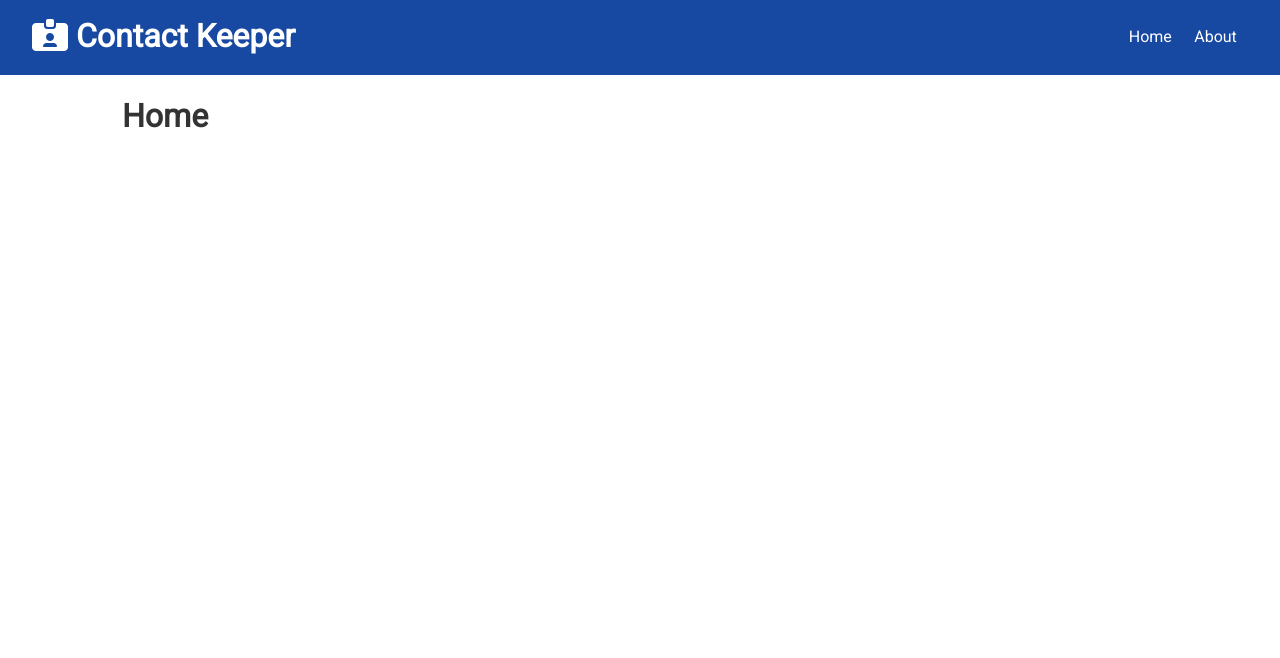
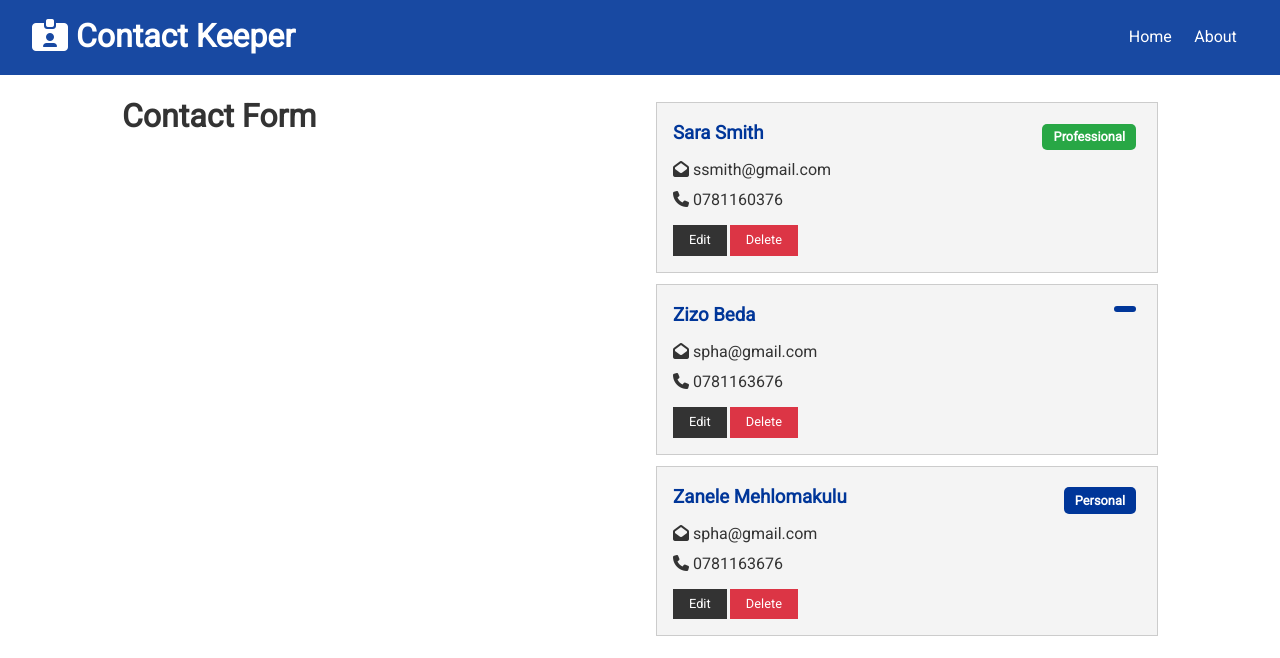
Before and after one commit to Spha88/contactkeeper, a React (Create React App) app in the folder client/: page / in a window 1280 px wide. Shown: the top 658 px of the page. Built offline with nearby package versions, Linux system fonts and the light colour scheme.

Commit message:
add contact and contactItem components

```diff
--- a/client/src/App.js
+++ b/client/src/App.js
@@ -3,10 +3,13 @@
 import Navbar from './components/layout/Navbar';
 import Home from './components/pages/Home';
 import About from './components/pages/About';
+
+import ContactState from './context/contact/ContactState';
 import './App.css';
 
 const App = () => {
    return (
+      <ContactState>
          <Router>
             <Fragment>
                <Navbar />
@@ -18,6 +21,7 @@
                </div>
             </Fragment>
          </Router>
+      </ContactState>
    );
 };
 
--- /dev/null
+++ b/client/src/components/contacts/ContactItem.js
@@ -0,0 +1,44 @@
+import React from 'react';
+import PropTypes from 'prop-types';
+
+const ContactItem = ({ contact }) => {
+   const { id, name, email, phone, type } = contact;
+   return (
+      <div className='card bg-light'>
+         <h3 className='text-primary text-left'>
+            {name}{' '}
+            <span
+               style={{ float: 'right' }}
+               className={
+                  'badge ' +
+                  (type === 'professional' ? 'badge-success' : 'badge-primary')
+               }
+            >
+               {type.charAt(0).toUpperCase() + type.slice(1)}
+            </span>
+         </h3>
+         <ul className='list'>
+            {email && (
+               <li>
+                  <i className='fas fa-envelope-open'></i> {email}
+               </li>
+            )}
+            {phone && (
+               <li>
+                  <i className='fas fa-phone'></i> {phone}
+               </li>
+            )}
+         </ul>
+         <p>
+            <button className='btn btn-dark btn-sm'>Edit</button>
+            <button className='btn btn-danger btn-sm'>Delete</button>
+         </p>
+      </div>
+   );
+};
+
+ContactItem.propTypes = {
+   contact: PropTypes.object.isRequired,
+};
+
+export default ContactItem;
--- /dev/null
+++ b/client/src/components/contacts/Contacts.js
@@ -0,0 +1,18 @@
+import React, { Fragment, useContext } from 'react';
+import ContactItem from './ContactItem';
+import ContactContext from '../../context/contact/contactContext';
+
+const Contacts = () => {
+   const contactContext = useContext(ContactContext);
+   const { contacts } = contactContext;
+
+   return (
+      <Fragment>
+         {contacts.map(contact => (
+            <ContactItem contact={contact} key={contact.id} />
+         ))}
+      </Fragment>
+   );
+};
+
+export default Contacts;
--- a/client/src/components/pages/Home.js
+++ b/client/src/components/pages/Home.js
@@ -1,9 +1,15 @@
 import React from 'react';
+import Contacts from '../contacts/Contacts';
 
 const Home = () => {
    return (
-      <div>
-         <h1>Home</h1>
+      <div className='grid-2'>
+         <div>
+            <h1>Contact Form</h1>
+         </div>
+         <div>
+            <Contacts />
+         </div>
       </div>
    );
 };
--- /dev/null
+++ b/client/src/context/contact/ContactState.js
@@ -0,0 +1,60 @@
+import React, { useReducer } from 'react';
+import uuid from 'uuid';
+import ContactContext from './contactContext';
+import contactReducer from './contactReducer';
+import * as actionTypes from '../types';
+
+const ContactState = props => {
+   // State
+   const initialState = {
+      contacts: [
+         {
+            type: 'professional',
+            id: 1,
+            name: 'Sara Smith',
+            email: 'ssmith@gmail.com',
+            phone: '0781160376',
+         },
+         {
+            type: '',
+            id: 2,
+            name: 'Zizo Beda',
+            email: 'spha@gmail.com',
+            phone: '0781163676',
+         },
+         {
+            type: 'personal',
+            id: 3,
+            name: 'Zanele Mehlomakulu',
+            email: 'spha@gmail.com',
+            phone: '0781163676',
+         },
+      ],
+   };
+
+   const [state, dispatch] = useReducer(contactReducer, initialState);
+
+   // Add contact
+
+   // Delete contact
+
+   // Set current contact
+
+   // Update contact
+
+   // Filter contacts
+
+   // Clear Filter
+
+   return (
+      <ContactContext.Provider
+         value={{
+            contacts: state.contacts,
+         }}
+      >
+         {props.children}
+      </ContactContext.Provider>
+   );
+};
+
+export default ContactState;
--- /dev/null
+++ b/client/src/context/contact/contactContext.js
@@ -0,0 +1,5 @@
+import { createContext } from 'react';
+
+const contactContext = createContext();
+
+export default contactContext;
--- /dev/null
+++ b/client/src/context/types.js
@@ -0,0 +1,9 @@
+export const ADD_CONTACT = 'ADD_CONTACT';
+export const DELETE_CONTACT = 'DELETE_CONTACT';
+export const SET_CURRENT = 'SET_CURRENT';
+export const CLEAR_CURRENT = 'CLEAR_CURRENT';
+export const UPDATE_CONTACT = 'UPDATE_CONTACT';
+export const FILTER_CONTACTS = 'FILTER_CONTACTS';
+export const CLEAR_FILTER = 'CLEAR_FILTER';
+export const SET_ALERT = 'SET_ALERT';
+export const REMOVE_ALERT = 'REMOVE_ALERT';
```
Also changed, not shown: client/src/context/contact/contactReducer.js (added). Lines whose indentation alone changed are shown as unchanged.
